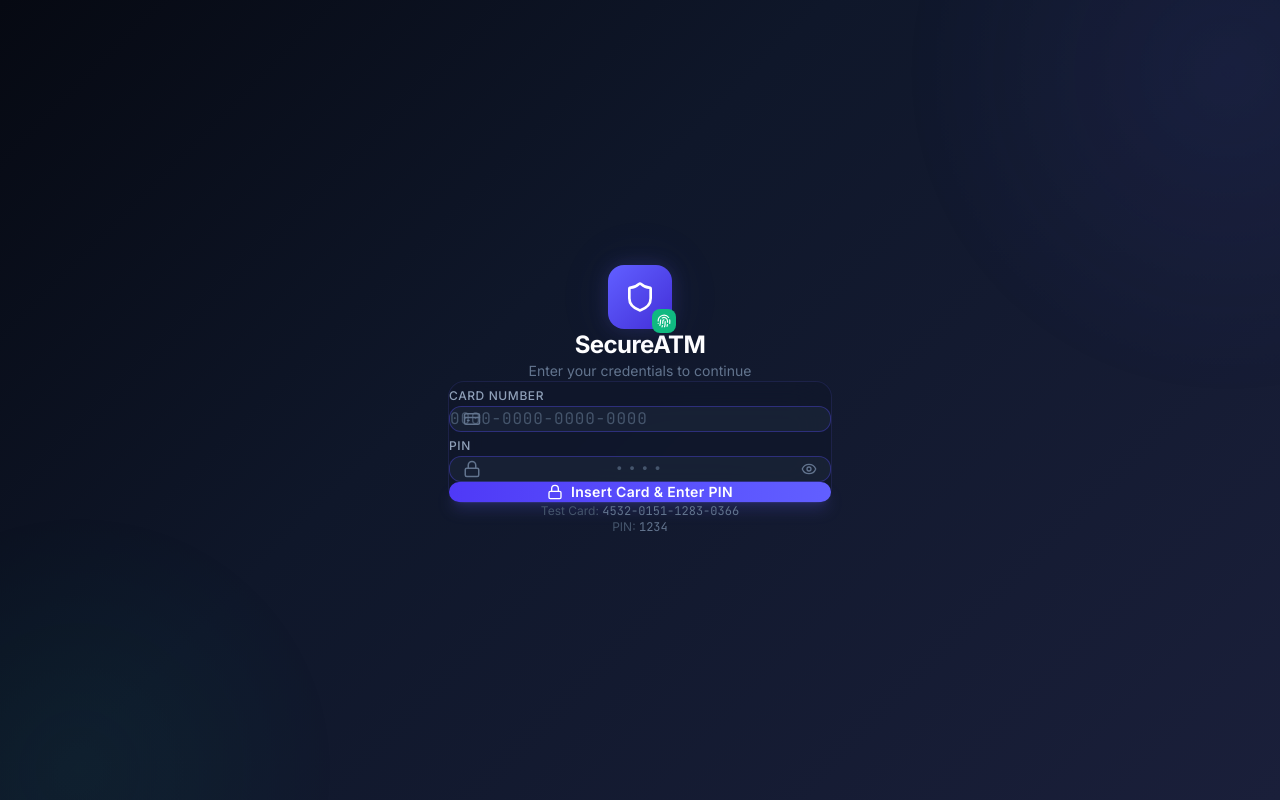
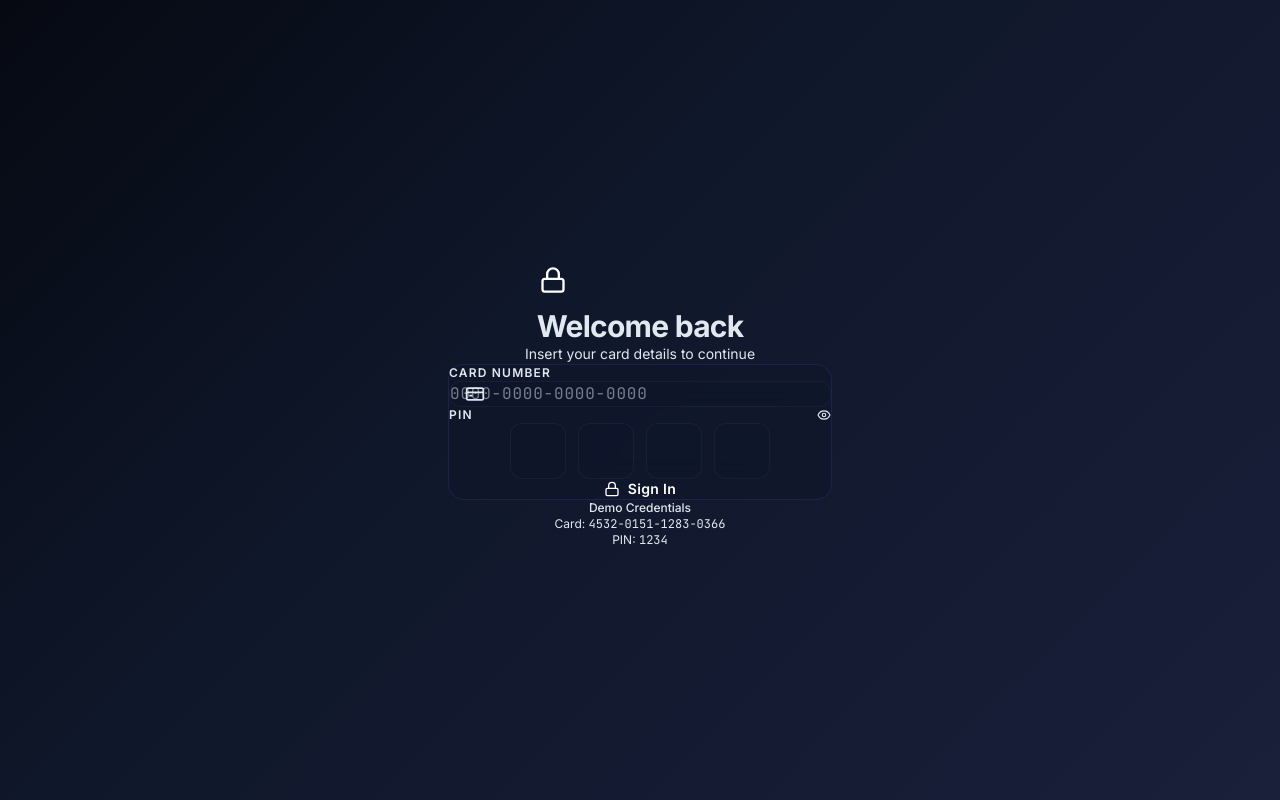
Before and after one commit to Ma7moudkolib/ATM-Banking-System, a React (Vite) app in the folder frontend/: page /login in a window 1280 px wide. Built offline with nearby package versions, Linux system fonts and the light colour scheme.

Commit message:
Pages: Update LoginPage component

```diff
--- a/frontend/src/pages/LoginPage.tsx
+++ b/frontend/src/pages/LoginPage.tsx
@@ -13,8 +13,8 @@ import {
   Eye,
   EyeOff,
   Loader2,
-  Shield,
-  Fingerprint,
+  AlertCircle,
+  Phone,
 } from 'lucide-react';
 
 const loginSchema = z.object({
@@ -46,17 +46,22 @@ export default function LoginPage() {
   const [failedAttempts, setFailedAttempts] = useState(0);
   const [isBlocked, setIsBlocked] = useState(false);
   const [cardDisplay, setCardDisplay] = useState('');
+  const [pinError, setPinError] = useState(false);
   const cardInputRef = useRef<HTMLInputElement>(null);
+  const pinInputRef = useRef<HTMLInputElement>(null);
 
   const {
     register,
     handleSubmit,
     setValue,
+    watch,
     formState: { errors },
   } = useForm<LoginFormData>({
     resolver: zodResolver(loginSchema),
     defaultValues: { cardNumber: '', pin: '' },
   });
+
+  const pinValue = watch('pin');
 
   useEffect(() => {
     if (isAuthenticated) {
@@ -71,11 +76,18 @@ export default function LoginPage() {
     setValue('cardNumber', formatted, { shouldValidate: false });
   }
 
+  function handlePinChange(e: React.ChangeEvent<HTMLInputElement>) {
+    const value = e.target.value.slice(0, 4).replace(/\D/g, '');
+    setValue('pin', value, { shouldValidate: false });
+    setPinError(false);
+  }
+
   async function onSubmit(data: LoginFormData) {
     if (isBlocked) return;
     setLoading(true);
     setErrorMessage(null);
     setErrorList([]);
+    setPinError(false);
 
     try {
       const response = await loginApi({
@@ -88,6 +100,7 @@ export default function LoginPage() {
         navigate('/dashboard', { replace: true });
       } else {
         setErrorMessage(response.message || 'Login failed');
+        setPinError(true);
         if (response.errors?.length) {
           setErrorList(response.errors);
         }
@@ -98,6 +111,7 @@ export default function LoginPage() {
         const axiosErr = err as { response?: { status: number; data?: { message?: string; errors?: string[] } } };
         if (axiosErr.response?.status === 401) {
           setErrorMessage('Invalid card number or PIN');
+          setPinError(true);
           handleFailedAttempt();
         } else if (axiosErr.response?.status === 403) {
           setErrorMessage('Your card is blocked. Please contact your bank.');
@@ -125,45 +139,76 @@ export default function LoginPage() {
     }
   }
 
+  // Blocked state: show blocked panel instead of login form
+  if (isBlocked) {
+    return (
+      <div className="min-h-screen flex flex-col items-center justify-center px-4 py-20">
+        {/* Blocked warning icon */}
+        <div className="w-20 h-20 rounded-full bg-danger-500/20 flex items-center justify-center mb-6 animate-fade-in">
+          <AlertCircle className="w-10 h-10 text-danger-400" />
+        </div>
+
+        {/* Blocked message */}
+        <h1 className="text-3xl font-bold text-text-primary text-center mb-3 animate-fade-in">
+          Card Blocked
+        </h1>
+        <p className="text-text-secondary text-center mb-8 max-w-sm animate-fade-in">
+          Your card has been locked due to multiple failed login attempts. For security purposes, you will need to contact your bank to unlock your card.
+        </p>
+
+        {/* Contact button */}
+        <a
+          href="tel:+1-800-555-0123"
+          className="inline-flex items-center gap-2 px-6 py-3 rounded-xl bg-gradient-to-r from-brand-600 to-brand-500 hover:from-brand-500 hover:to-brand-400 text-white font-medium transition-all duration-200 mb-6"
+        >
+          <Phone className="w-4 h-4" />
+          Contact Your Bank
+        </a>
+
+        {/* Additional info */}
+        <p className="text-text-muted text-xs text-center max-w-sm">
+          Have any questions? Our support team is available 24/7 to assist you.
+        </p>
+      </div>
+    );
+  }
+
   return (
-    <div className="min-h-screen flex flex-col items-center justify-center px-4">
-      <div className="animated-bg" />
-
-      {/* Logo */}
-      <div className="mb-8 text-center animate-fade-in">
-        <div className="relative inline-flex mb-4">
-          <div className="w-16 h-16 rounded-2xl bg-gradient-to-br from-indigo-500 to-indigo-700 flex items-center justify-center glow-indigo">
-            <Shield className="w-8 h-8 text-white" />
-          </div>
-          <div className="absolute -bottom-1 -right-1 w-6 h-6 rounded-lg bg-accent-green flex items-center justify-center">
-            <Fingerprint className="w-3.5 h-3.5 text-white" />
-          </div>
+    <div className="flex flex-col items-center justify-center px-4 py-12 min-h-screen">
+      {/* Logo section */}
+      <div className="mb-12 text-center animate-fade-in">
+        <div className="w-14 h-14 rounded-lg bg-gradient-to-br from-brand-600 to-brand-400 flex items-center justify-center mx-auto mb-4 glow-brand">
+          <Lock className="w-7 h-7 text-white" />
         </div>
-        <h1 className="text-2xl font-bold text-white tracking-tight">SecureATM</h1>
-        <p className="text-slate-500 text-sm mt-1">Enter your credentials to continue</p>
+        <h1 className="text-3xl font-bold text-text-primary tracking-tight mb-2">
+          Welcome back
+        </h1>
+        <p className="text-text-secondary text-sm">
+          Insert your card details to continue
+        </p>
       </div>
 
       {/* Login card */}
-      <div className="w-full max-w-sm glass-card p-6 animate-fade-in" style={{ animationDelay: '0.1s' }}>
+      <div className="w-full max-w-sm glass-card p-8 animate-fade-in" style={{ animationDelay: '0.1s' }}>
         {errorMessage && (
           <ErrorBanner
             message={errorMessage}
             errors={errorList}
-            onDismiss={isBlocked ? undefined : () => setErrorMessage(null)}
+            onDismiss={!isBlocked ? () => setErrorMessage(null) : undefined}
           />
         )}
 
-        <form onSubmit={handleSubmit(onSubmit)} className="space-y-5">
-          {/* Card Number */}
-          <div className="space-y-1.5">
+        <form onSubmit={handleSubmit(onSubmit)} className="space-y-6">
+          {/* Card Number Field */}
+          <div className="space-y-2">
             <label
               htmlFor="cardNumber"
-              className="text-xs text-slate-400 uppercase tracking-wider font-medium"
+              className="text-xs text-text-secondary uppercase tracking-widest font-semibold block"
             >
               Card Number
             </label>
             <div className="relative">
-              <CreditCard className="absolute left-3.5 top-1/2 -translate-y-1/2 w-4.5 h-4.5 text-slate-500" />
+              <CreditCard className="absolute left-4 top-1/2 -translate-y-1/2 w-5 h-5 text-text-muted" />
               <input
                 ref={cardInputRef}
                 id="cardNumber"
@@ -172,85 +217,110 @@ export default function LoginPage() {
                 placeholder="0000-0000-0000-0000"
                 value={cardDisplay}
                 onChange={handleCardNumberChange}
-                disabled={isBlocked || loading}
-                className="w-full pl-11 pr-4 py-3 rounded-xl bg-navy-700/60 border border-navy-600/40 text-white font-mono text-base tracking-wider placeholder:text-slate-600 focus:border-indigo-500/50 focus:ring-2 focus:ring-indigo-500/10 transition-all disabled:opacity-50 disabled:cursor-not-allowed"
+                disabled={loading}
+                className="w-full pl-12 pr-4 py-3 rounded-xl bg-navy-800/50 border border-navy-700/60 text-text-primary font-mono text-base tracking-wider placeholder:text-text-muted/40 focus:border-brand-500/40 focus:ring-2 focus:ring-brand-500/20 transition-all duration-200 disabled:opacity-50 disabled:cursor-not-allowed"
                 autoComplete="cc-number"
               />
             </div>
             {errors.cardNumber && (
-              <p className="text-accent-red text-xs mt-1">{errors.cardNumber.message}</p>
+              <p className="text-danger-400 text-xs mt-1 font-medium">
+                {errors.cardNumber.message}
+              </p>
             )}
           </div>
 
-          {/* PIN */}
-          <div className="space-y-1.5">
-            <label
-              htmlFor="pin"
-              className="text-xs text-slate-400 uppercase tracking-wider font-medium"
-            >
-              PIN
-            </label>
-            <div className="relative">
-              <Lock className="absolute left-3.5 top-1/2 -translate-y-1/2 w-4.5 h-4.5 text-slate-500" />
-              <input
-                id="pin"
-                type={showPin ? 'text' : 'password'}
-                inputMode="numeric"
-                maxLength={4}
-                placeholder="••••"
-                {...register('pin')}
-                disabled={isBlocked || loading}
-                className="w-full pl-11 pr-12 py-3 rounded-xl bg-navy-700/60 border border-navy-600/40 text-white font-mono text-base tracking-[0.4em] text-center placeholder:text-slate-600 placeholder:tracking-[0.2em] focus:border-indigo-500/50 focus:ring-2 focus:ring-indigo-500/10 transition-all disabled:opacity-50 disabled:cursor-not-allowed"
-                autoComplete="off"
-              />
+          {/* PIN Boxes Field */}
+          <div className="space-y-2">
+            <div className="flex items-center justify-between">
+              <label className="text-xs text-text-secondary uppercase tracking-widest font-semibold block">
+                PIN
+              </label>
               <button
                 type="button"
                 onClick={() => setShowPin(!showPin)}
-                className="absolute right-3.5 top-1/2 -translate-y-1/2 text-slate-500 hover:text-slate-300 transition-colors"
-                tabIndex={-1}
+                className="text-xs text-text-secondary hover:text-text-primary transition-colors focus-ring flex items-center gap-1"
+                tabIndex={0}
+                aria-label={showPin ? 'Hide PIN' : 'Show PIN'}
               >
-                {showPin ? <EyeOff className="w-4 h-4" /> : <Eye className="w-4 h-4" />}
+                {showPin ? <EyeOff className="w-3.5 h-3.5" /> : <Eye className="w-3.5 h-3.5" />}
               </button>
             </div>
+
+            {/* PIN Box Display */}
+            <div className="flex gap-3 justify-center">
+              {[0, 1, 2, 3].map((index) => (
+                <div
+                  key={index}
+                  className={`w-14 h-14 rounded-xl flex items-center justify-center font-mono text-2xl font-bold transition-all duration-200 ${
+                    pinError
+                      ? 'bg-danger-500/15 border-2 border-danger-400/60 text-danger-400'
+                      : index < pinValue.length
+                      ? 'bg-brand-500/15 border-2 border-brand-500/60 text-brand-400'
+                      : 'bg-navy-800/50 border border-navy-700/60 text-text-muted'
+                  }`}
+                >
+                  {pinValue[index] ? (showPin ? pinValue[index] : '●') : ''}
+                </div>
+              ))}
+            </div>
+
+            {/* Hidden PIN Input */}
+            <input
+              type="text"
+              inputMode="numeric"
+              maxLength={4}
+              placeholder=""
+              {...register('pin')}
+              onChange={handlePinChange}
+              ref={pinInputRef}
+              disabled={loading}
+              className="absolute opacity-0 w-0 h-0 pointer-events-none"
+              autoComplete="off"
+            />
+
             {errors.pin && (
-              <p className="text-accent-red text-xs mt-1">{errors.pin.message}</p>
+              <p className="text-danger-400 text-xs mt-1 font-medium text-center">
+                {errors.pin.message}
+              </p>
             )}
           </div>
 
-          {/* Submit */}
+          {/* Submit Button */}
           <button
             type="submit"
             id="login-button"
-            disabled={isBlocked || loading}
-            className="w-full py-3.5 rounded-xl bg-gradient-to-r from-indigo-600 to-indigo-500 hover:from-indigo-500 hover:to-indigo-400 text-white font-semibold text-sm tracking-wide transition-all disabled:opacity-50 disabled:cursor-not-allowed flex items-center justify-center gap-2 shadow-lg shadow-indigo-500/20"
+            disabled={loading}
+            className="w-full py-3.5 rounded-xl bg-gradient-to-r from-brand-600 to-brand-500 hover:from-brand-500 hover:to-brand-400 text-white font-semibold text-sm tracking-wide transition-all duration-200 disabled:opacity-60 disabled:cursor-not-allowed flex items-center justify-center gap-2 focus-ring"
           >
             {loading ? (
               <>
                 <Loader2 className="w-4 h-4 animate-spin" />
-                Authenticating...
+                <span>Authenticating...</span>
               </>
             ) : (
               <>
                 <Lock className="w-4 h-4" />
-                Insert Card & Enter PIN
+                <span>Sign In</span>
               </>
             )}
           </button>
         </form>
 
         {/* Failed attempts indicator */}
-        {failedAttempts > 0 && !isBlocked && (
-          <div className="mt-4 text-center">
-            <p className="text-xs text-slate-500">
-              Failed attempts:{' '}
-              <span className="text-accent-red font-semibold">{failedAttempts}/3</span>
+        {failedAttempts > 0 && (
+          <div className="mt-6 pt-6 border-t border-navy-700/40 text-center">
+            <p className="text-xs text-text-secondary mb-3">
+              Security Level:{' '}
+              <span className={`font-semibold ${failedAttempts >= 3 ? 'text-danger-400' : failedAttempts >= 2 ? 'text-amber-400' : 'text-text-secondary'}`}>
+                {failedAttempts}/3
+              </span>
             </p>
-            <div className="flex gap-1.5 justify-center mt-2">
+            <div className="flex gap-1.5 justify-center">
               {[0, 1, 2].map((i) => (
                 <div
                   key={i}
-                  className={`w-8 h-1.5 rounded-full transition-colors ${
-                    i < failedAttempts ? 'bg-accent-red' : 'bg-navy-600'
+                  className={`h-1.5 flex-1 rounded-full transition-colors ${
+                    i < failedAttempts ? 'bg-danger-500/70' : 'bg-navy-700/40'
                   }`}
                 />
               ))}
@@ -259,14 +329,11 @@ export default function LoginPage() {
         )}
       </div>
 
-      {/* Test info */}
-      <div className="mt-6 text-center animate-fade-in" style={{ animationDelay: '0.2s' }}>
-        <p className="text-slate-600 text-xs">
-          Test Card: <span className="font-mono text-slate-500">4532-0151-1283-0366</span>
-        </p>
-        <p className="text-slate-600 text-xs">
-          PIN: <span className="font-mono text-slate-500">1234</span>
-        </p>
+      {/* Test credentials */}
+      <div className="mt-8 text-center text-xs text-text-muted max-w-sm animate-fade-in" style={{ animationDelay: '0.2s' }}>
+        <p className="mb-2 font-medium">Demo Credentials</p>
+        <p>Card: <span className="font-mono text-text-secondary">4532-0151-1283-0366</span></p>
+        <p>PIN: <span className="font-mono text-text-secondary">1234</span></p>
       </div>
     </div>
   );
```
